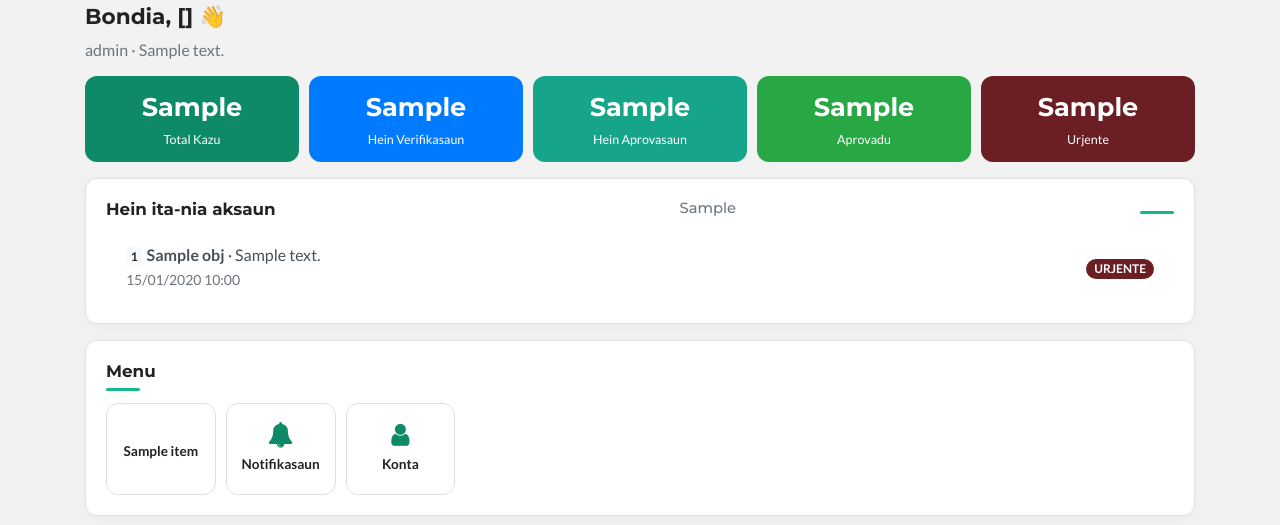
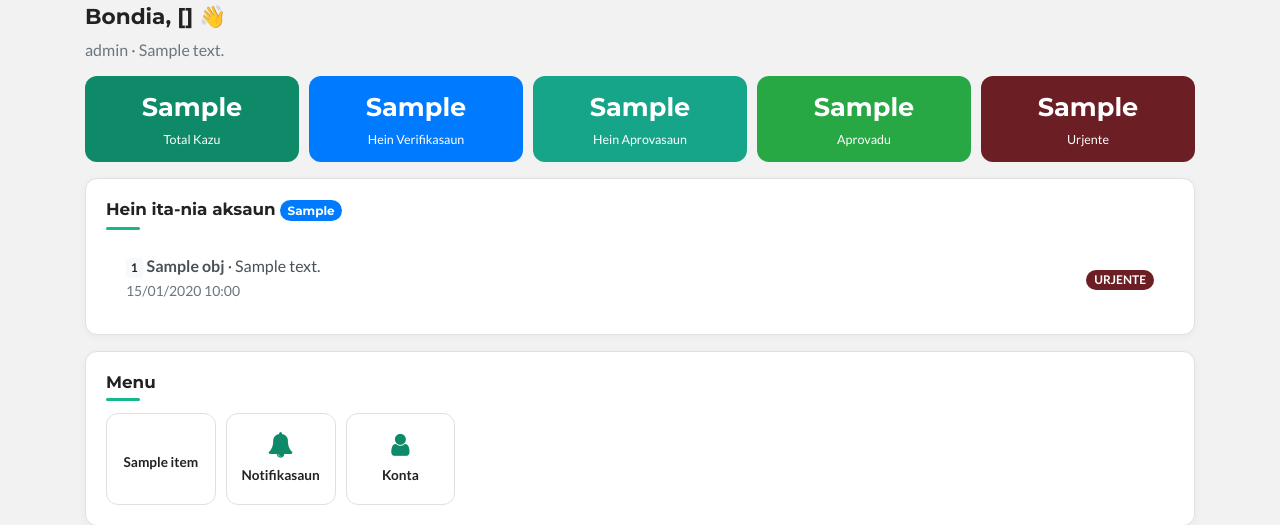
Before and after one commit to Odoly23/SMKRE, a Django app: template main/templates/home/home.html in a window 1280 px wide. Shown: the part 139-664 px from the top of the page. Run offline with Django 5.2, Linux system fonts and the light colour scheme; a user stored in the database is signed in; tables that the repository leaves empty hold one stand-in row (values such as "Sample post"); the template is opened without the code that fills it: most values are stand-ins (such as "Sample title", 1, 10 or a date in 2020); grey boxes marked "Sample" are stand-in pictures; parts of the project's set-up code (start-up, migrations or seed data) failed here and were passed over; some libraries are stand-ins or nearby versions.

Commit message:
Varanda: total iha badge sorin títulu
Co-Authored-By: Claude Opus 5.5 <noreply@anthropic.com>
Claude-Session: https://claude.ai/code/session_015hRiA8rRvASEHdtmFcc2JC

```diff
--- a/main/templates/home/home.html
+++ b/main/templates/home/home.html
@@ -17,7 +17,7 @@
 
 	{% if hein %}
 	<div class="card card-rbr mb-3"><div class="card-body">
-		<h3 class="h-line d-flex justify-content-between align-items-center">{% trans "Hein ita-nia aksaun" %} <small class="text-muted">{{ tot_hein }}</small></h3>
+		<h3 class="h-line">{% trans "Hein ita-nia aksaun" %} <span class="badge badge-pill badge-primary align-middle">{{ tot_hein }}</span></h3>
 		<div class="list-group list-group-flush">
 			{% for obj in hein %}
 			<a href="{% url 'kazu-detail' obj.pk %}" class="list-group-item list-group-item-action d-flex justify-content-between align-items-center flex-wrap">
--- a/main/templates/home/home_investigador.html
+++ b/main/templates/home/home_investigador.html
@@ -36,7 +36,7 @@
 
 	<div class="card card-rbr">
 		<div class="card-body">
-			<h3 class="h-line d-flex justify-content-between align-items-center">{% trans "Ha'u-nia kazu ikus" %} <small class="text-muted">{{ tot_meu }}</small></h3>
+			<h3 class="h-line">{% trans "Ha'u-nia kazu ikus" %} <span class="badge badge-pill badge-secondary align-middle">{{ tot_meu }}</span></h3>
 			<div class="list-group list-group-flush">
 				{% for obj in kazu_ikus %}
 				<a href="{% url 'kazu-detail' obj.pk %}" class="list-group-item list-group-item-action d-flex justify-content-between align-items-center px-0">
```
